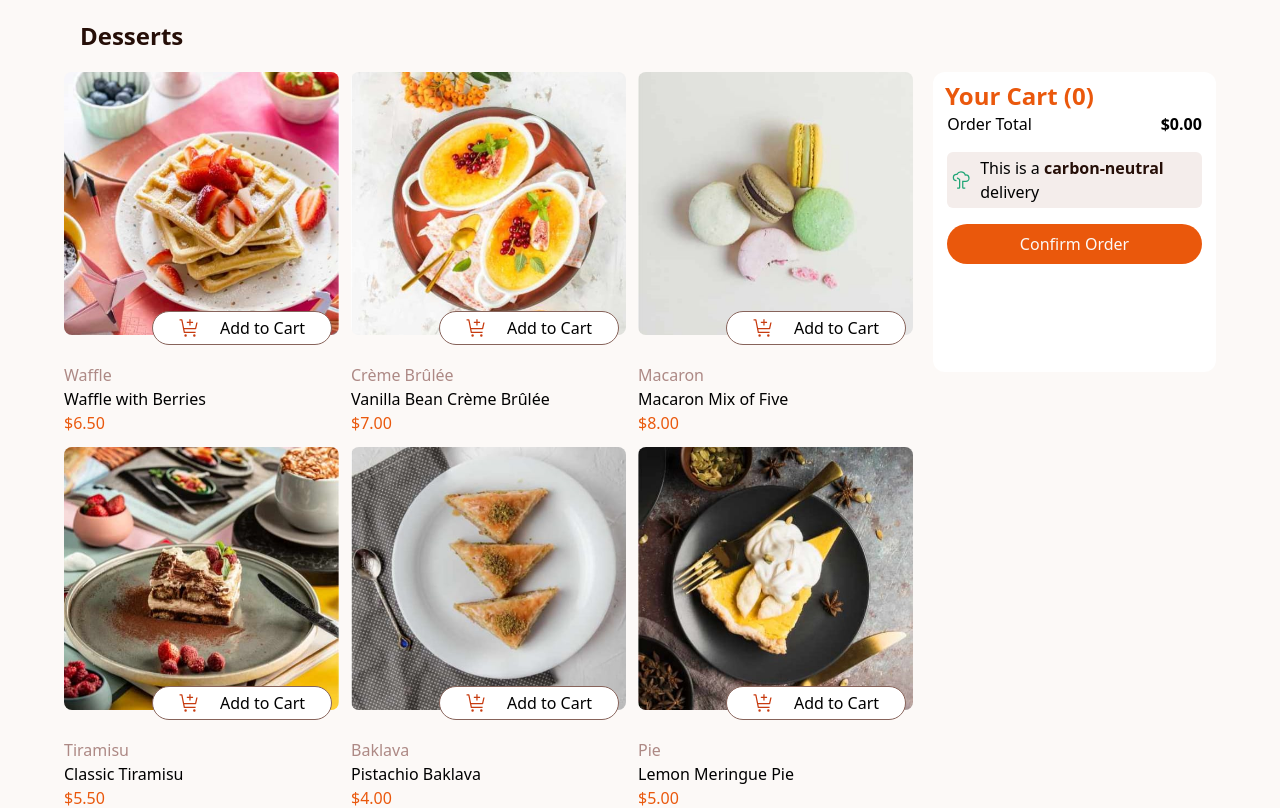
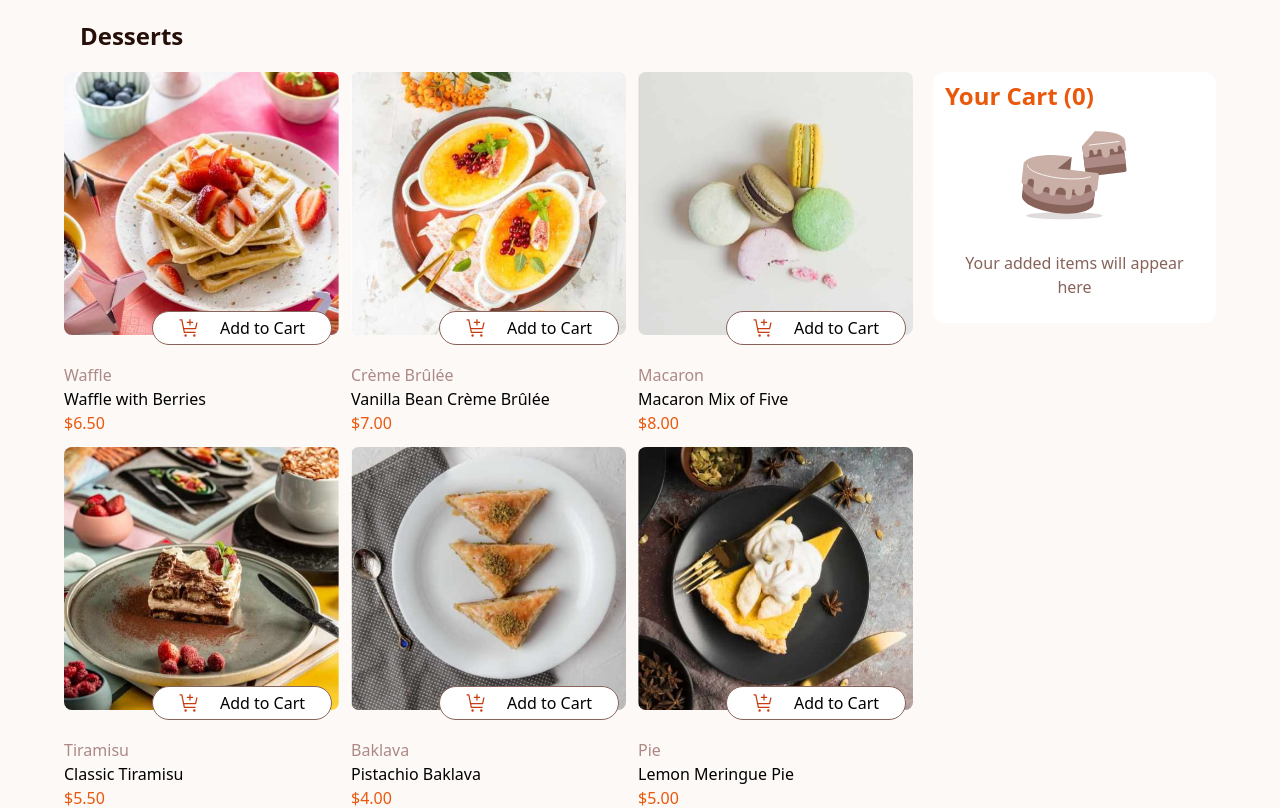
Before and after one commit to Eugene-Eyram-Ahiavey/Product-listing, a React (Vite) app: page / in a window 1280 px wide. Shown: the top 808 px of the page. Built offline with nearby package versions, Linux system fonts and the light colour scheme.

Commit message:
code breakdown into components

```diff
--- /dev/null
+++ b/src/components/Cart.jsx
@@ -0,0 +1,121 @@
+
+
+// import { useState, useEffect } from 'react'
+import Modal from './Modal'
+import empty from '../utils/images/illustration-empty-cart.svg'
+import removeIcon from '../utils/images/icon-remove-item.svg'
+import carbonIcon from '../utils/images/icon-carbon-neutral.svg'
+
+
+const Cart = ({cart, setCart, isOpen, startNewOrder, controlModal}) => {
+// const [cart, setCart] = useState(JSON.parse(localStorage.getItem('cart-items')) || []);
+
+
+// useEffect(()=> {
+// localStorage.setItem('cart-items', JSON.stringify(cart));
+
+// }, [cart])
+
+
+
+
+let totalCartQuantity = cart.reduce((acc, cartItem) => {
+return acc + cartItem.quantity;
+}, 0);
+
+
+console.log(totalCartQuantity);
+const cartPriceTotal = () => {
+  let totalCartPrice = 0;
+
+  cart.forEach(cartItem => {
+    return totalCartPrice += (cartItem.price * cartItem.quantity);
+  })
+  return totalCartPrice;
+}
+
+
+const deleteFromCart = (product) => {
+setCart((prevCart) => prevCart.filter(cartItem => cartItem.id !== product.id));
+}
+
+
+
+    return (
+        <>
+              <div className='basis-3/12  rounded-xl h-fit bg-white pb-3'>
+              <h1 className='ml-3 pt-2 text-2xl text-orange-600 font-bold '>Your Cart ({totalCartQuantity})</h1>
+
+              {
+                cart.length === 0  ? <>
+                  <div className=' w-[90%] m-auto'>
+                    <div className='w-[50%] m-auto p-2'>
+                    <img src={empty} />
+                    </div>
+                    <p className='text-center text-newrose-500 p-3'>Your added items will appear here</p>
+                  </div>
+                </>
+                :
+              <>
+
+              {
+                cart.map((cartItem) => {
+                  return (
+                    <div key={cartItem.id} className='p-3 bg-white'>
+                      <div>
+                        <p className='w-[90%] m-auto'>{cartItem.name}</p>
+                        <div className='flex justify-between w-[90%] m-auto'>
+                          <p><span className='text-orange-600'>{cartItem.quantity}x</span>
+                            <span className='ml-3  text-newrose-400'>@{cartItem.price}</span>  <span className='ml-2 text-newrose-500'>${cartItem.quantity * cartItem.price}</span>
+                            </p>
+
+                              <button className='w-[20px] h-[20px] rounded-full border border-newrose-300 flex items-center justify-center hover:border-black'>
+                              <img
+                              onClick={() => deleteFromCart(cartItem)}
+                              src={removeIcon}
+
+                              />
+                              </button>
+                        </div>
+
+                        <hr className='mt-3'/>
+                      </div>
+                    </div>
+                  )
+                })
+              }
+              <div className='w-[90%] m-auto'>
+                <div className='flex justify-between'>
+                  <p className='text-newrose-500'>Order Total</p>
+                  <p className='font-bold'>${cartPriceTotal().toFixed(2)}</p>
+                </div>
+                <div className='flex bg-newrose-100 mt-4 p-1 rounded-md'>
+                  <img src={carbonIcon} />
+                  <p className='ml-2'>This is a <span className='text-newrose-900 font-bold'>carbon-neutral</span> delivery</p>
+                </div>
+                <button className='w-full bg-orange-600 text-newrose-100 border:none mt-4 p-2 rounded-3xl hover:bg-newrose-500'
+                  onClick={controlModal}
+
+                >Confirm Order</button>
+              </div>
+
+
+                  {/* Modal* */}
+                {
+                  isOpen && <Modal
+                  startNewOrder={startNewOrder}
+                  cart={cart}
+                  cartPriceTotal={cartPriceTotal}
+                  />
+                }
+
+              </>
+}
+            </div>
+        </>
+    )
+
+}
+
+
+export default Cart;
--- /dev/null
+++ b/src/components/Modal.jsx
@@ -0,0 +1,67 @@
+
+// import { useState } from 'react';
+import orderIcon from '../utils/images/icon-order-confirmed.svg';
+import { calculateMoney } from '../utils/money';
+
+
+const Modal = ({startNewOrder, cart, cartPriceTotal }) => {
+
+
+
+
+
+
+    return (
+        <>
+                   <div className='rounded-md p-3 fixed inset-0 z-50'>
+                        <div className='absolute inset-0 bg-black/50'></div>
+                        <div className='relative  bg-white w-full max-w-[25rem] h-full max-h-[25rem] border right-4 left-2 top-16 rounded-2xl md:w-full md:max-w-[25rem] md:top-80 md:left-40 lg:w-full lg:max-w-[25rem] lg:top-60 lg:left-[30rem]'>
+                         <img src={orderIcon} alt="orderconfirmed" />
+                          <h1 className='text-2xl mt-2 font-bold ml-3'>Order Confirmed</h1>
+                          <p className='text-newrose-400 ml-3'>we hope you enjoy your food!</p>
+
+                          <div className='bg-white w-full max-w-[25rem] rounded-2xl p-3 border md:w-full md:max-w-[31.25rem] lg:w-full lg:max-w-[25rem]'>
+                            {
+                              cart.map((cartItem) => {
+                              return(
+                              <div key={cartItem.id} className='p-2'>
+                                <div className='pb-2 '>
+                                  <div className='flex justify-between items-center'>
+                                    <img src={cartItem.image.desktop} className='w-14 rounded-md' />
+                                      <div className=''>
+                                      <span>{cartItem.name}</span> <br/>
+                                      <span className='text-orange-400'>{cartItem.quantity}x </span>
+                                      <span className='text-newrose-400'>@${calculateMoney(cartItem.quantity, cartItem.price)}</span>
+                                      </div>
+                                    <p>${calculateMoney(cartItem.quantity, cartItem.price)}</p>
+                                  </div>
+                                </div>
+
+                                <hr />
+                                </div>
+                              )
+                              })
+                            }
+                            <div className='flex justify-between items-center'>
+                              <p className='p-4'>Order Total</p>
+                              <p className='font-semibold mr-2'>${cartPriceTotal().toFixed(2)}</p>
+                            </div>
+
+                              <button className=' w-full bg-orange-600 text-newrose-100 border:none mt-4 p-2 rounded-3xl hover:bg-newrose-500'
+                              onClick={startNewOrder}
+                              >
+                                Start New Order</button>
+
+                          </div>
+
+                      </div>
+
+                      </div>
+        </>
+    )
+
+
+}
+
+
+export default Modal;
--- a/src/components/homepage.jsx
+++ b/src/components/homepage.jsx
@@ -1,24 +1,28 @@
 import { useState, useEffect } from 'react';
 // import axios from 'axios';
 import products from '../data/data.json'
+// import Modal from './Modal.jsx';
+import Cart from './Cart.jsx';
 import cartImage from '../utils/images/icon-add-to-cart.svg';
 import decrementImage from '../utils/images/icon-decrement-quantity.svg';
 import incrementImage from '../utils/images/icon-increment-quantity.svg'
-import removeIcon from '../utils/images/icon-remove-item.svg'
-import carbonIcon from '../utils/images/icon-carbon-neutral.svg'
-
+// import removeIcon from '../utils/images/icon-remove-item.svg'
+// import carbonIcon from '../utils/images/icon-carbon-neutral.svg'
+// import empty from '../utils/images/illustration-empty-cart.svg'
 console.log(products);
 
 
 
 function HomePage(){
 const [cart, setCart] = useState(JSON.parse(localStorage.getItem('cart-items')) || []);
+const [isOpen, setIsOpen] = useState(false);
 
 
 useEffect(()=> {
 localStorage.setItem('cart-items', JSON.stringify(cart));
 
 }, [cart])
+
 
 
 const addToCart = (product) => {
@@ -65,13 +69,16 @@ if(existingProduct.quantity > 1){
 
 
 
-const totalCartQuantity = cart.reduce((acc, cartItem) => {
+let totalCartQuantity = cart.reduce((acc, cartItem) => {
 return acc + cartItem.quantity;
 }, 0);
 
+
+
+
 console.log(totalCartQuantity);
 
-const cartTotal = () => {
+const cartPriceTotal = () => {
   let totalCartPrice = 0;
 
   cart.forEach(cartItem => {
@@ -80,14 +87,28 @@ const cartTotal = () => {
   return totalCartPrice;
 }
 
-console.log(cartTotal())
+console.log(cartPriceTotal())
+
+// const deleteFromCart = (product) => {
+// setCart((prevCart) => prevCart.filter(cartItem => cartItem.id !== product.id));
+// }
+
+const controlModal = () => {
+setIsOpen(true);
+}
+
+const startNewOrder = () => {
+  setIsOpen(false);
+setCart(prevCart => {
+prevCart.length = 0;
+return prevCart;
+})
+}
 
     return (
-
-        <>
-
+        <div className='min-h-screen'>
          <h1 className='text-2xl font-sans font-bold text-newrose-900 ml-20 mt-5'>Desserts</h1>
-        <div className='flex flex-col w-[90%] m-auto mt-5 lg:flex-row gap-5'>
+        <div className='flex flex-col w-[90%] m-auto mt-5 lg:flex-row gap-5 pb-10'>
 
             <div className='basis-9/12 grid grid-cols-1 gap-3 md:grid-cols-2 lg:grid-cols-3' >
             {
@@ -133,47 +154,20 @@ console.log(cartTotal())
             }
 
              </div>
-            <div className='basis-3/12  rounded-xl h-[300px] bg-white'>
-            <h1 className='ml-3 pt-2 text-2xl text-orange-600 font-bold '>Your Cart ({totalCartQuantity})</h1>
 
-              {
-                cart.map((cartItem) => {
-                  return (
-                    <div key={cartItem.id} className='p-3 bg-white'>
-                      <div>
-                        <p className='w-[90%] m-auto'>{cartItem.name}</p>
-                        <div className='flex justify-between w-[90%] m-auto'>
-                          <p><span className='text-orange-600'>{cartItem.quantity}x</span>
-                            <span className='ml-3  text-newrose-400'>@{cartItem.price}</span>  <span className='ml-2 text-newrose-500'>${cartItem.quantity * cartItem.price}</span>
-                            </p>
+             {/*Cart Items */}
+             <Cart
+             cart={cart}
+             setCart={setCart}
+             isOpen={isOpen}
+             startNewOrder={startNewOrder}
+             controlModal={controlModal}
+             />
 
-                              <button className='w-[20px] h-[20px] rounded-full border border-black flex items-center justify-center'>
-                              <img src={removeIcon}/>
-                              </button>
-                        </div>
+        </div>
+        </div>
 
-                        <hr className='mt-3'/>
-                      </div>
-                    </div>
-                  )
-                })
-              }
-              <div className='w-[90%] m-auto'>
-                <div className='flex justify-between'>
-                  <p>Order Total</p>
-                  <p className='font-bold'>${cartTotal().toFixed(2)}</p>
-                </div>
-                <div className='flex bg-newrose-100 mt-4 p-1 rounded-md'>
-                  <img src={carbonIcon} />
-                  <p className='ml-2'>This is a <span className='text-newrose-900 font-bold'>carbon-neutral</span> delivery</p>
-                </div>
 
-                <button className='w-full bg-orange-600 text-newrose-50 border:none mt-4 p-2 rounded-3xl'>Confirm Order</button>
-              </div>
-
-            </div>
-        </div>
-        </>
     )
 }
 
--- /dev/null
+++ b/src/utils/money.js
@@ -0,0 +1,5 @@
+
+
+export function calculateMoney(quantity, price){
+    return (quantity * price).toFixed(2)
+}
```
